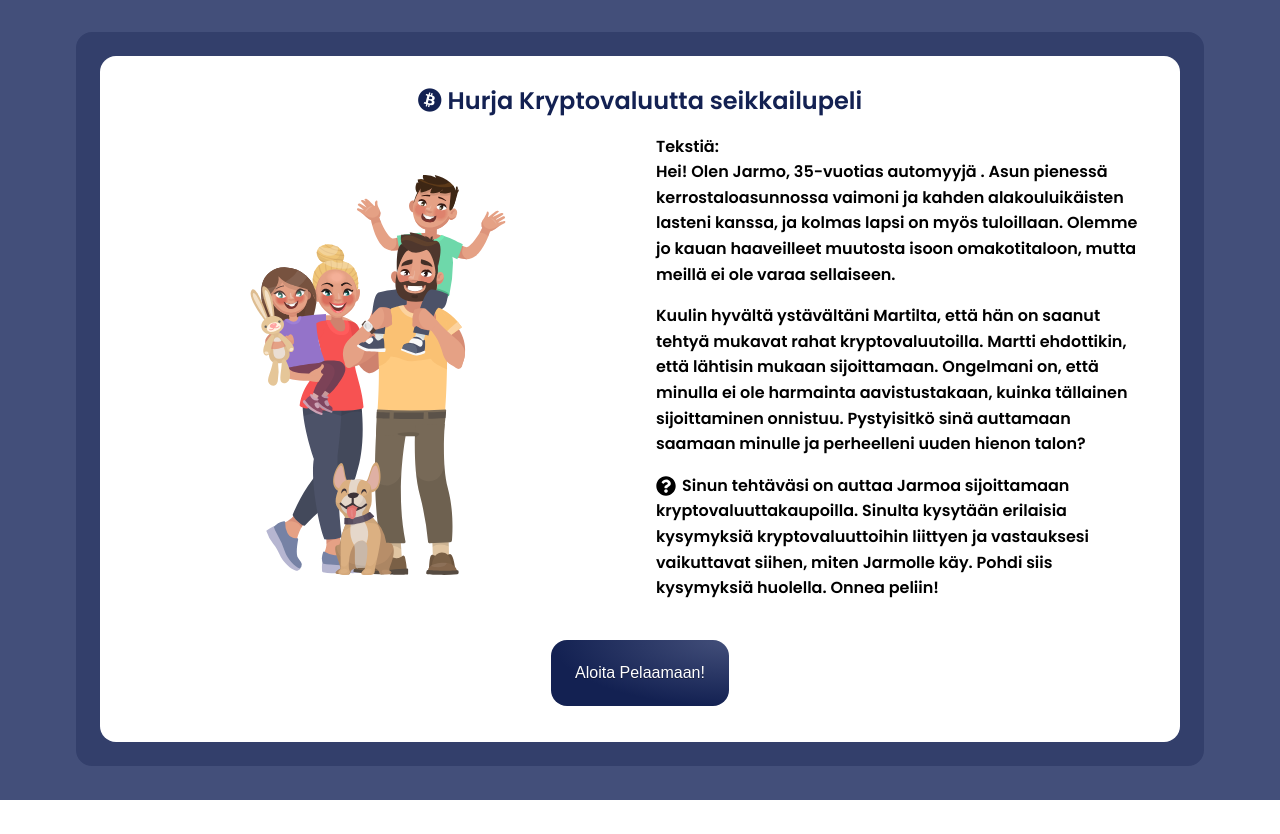
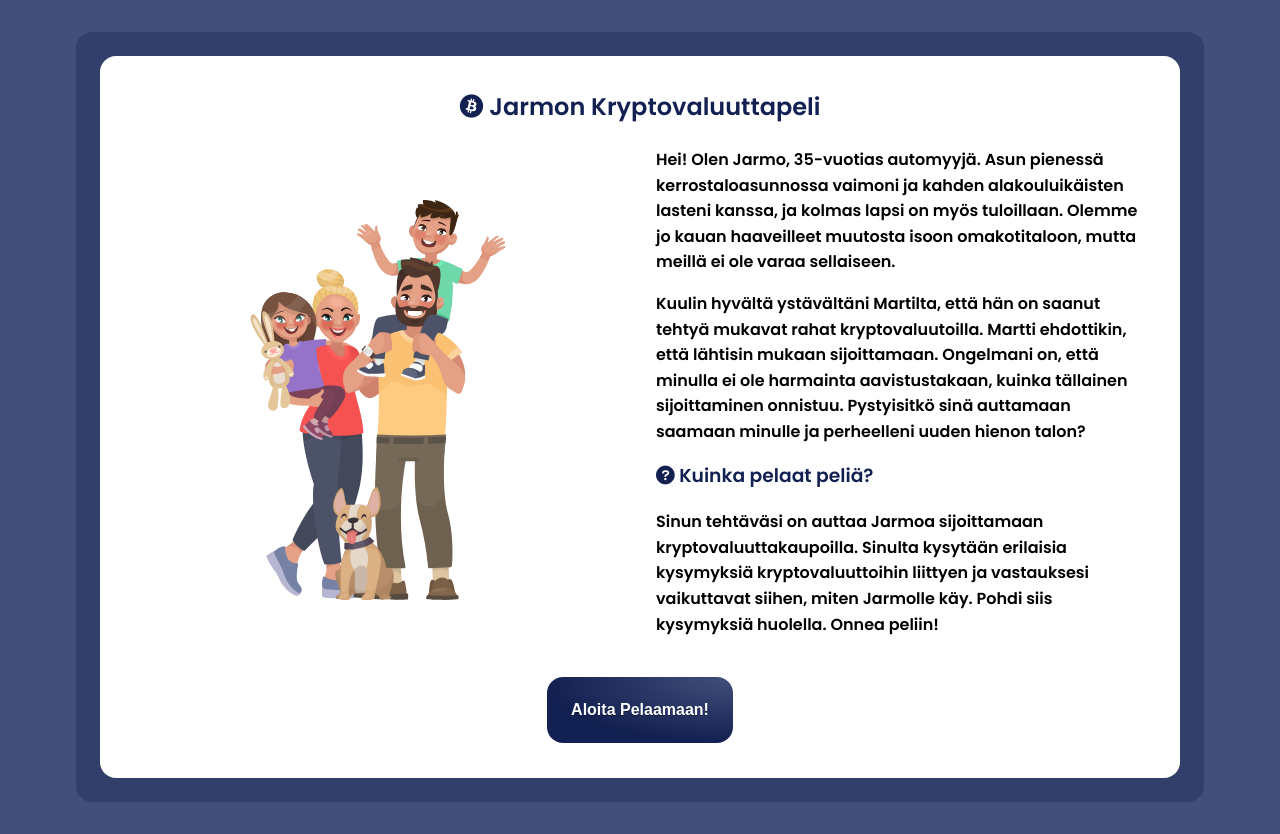
Before and after one commit to Crypto-quiz/Krypto-peli, a PHP site: page / in a window 1280 px wide. Before the commit the page ends 800 px from the top, so only its background shows below. Run offline with PHP 8.4, Linux system fonts and the light colour scheme.

Commit message:
Muutoksia cs jne.

```diff
--- a/css/styles.css
+++ b/css/styles.css
@@ -13,13 +13,10 @@
 *::after {
   box-sizing: border-box;
 }
-html {
-  font-size: min(max(1rem, 4vw), 16px);
-}
+
 
 body {
   font-family: var(--ff-primary);
-  font-weight: 400;
   font-size: 1rem;
   line-height: 1.6;
   background-color: var(--clr-bg);
@@ -39,8 +36,6 @@
 h3 {
   color: var(--clr-primary);
   font-family: var(--ff-primary);
-  font-weight: 900;
-  line-height: 1;
 }
 
 h2,
@@ -52,10 +47,6 @@
 img {
   display: block;
   max-width: 100%;
-}
-
-.text-center {
-  text-align: center;
 }
 
 header,
@@ -107,6 +98,7 @@
   border-radius: 1em;
   color: #fff;
   font-size: 1em;
+  font-weight: bold;
   margin: 0.2em;
   padding: 1.5em;
 
@@ -162,18 +154,25 @@
   text-align: center;
 }
 
-p.kysymys{
-
-}
 p.palaute::before{
-  content: "Tekstiä:";
+  content: "Palaute";
   display: block;
+  color: red;
+  font-weight: bold;
 }
 p.tarina::before{
-  content: "Tekstiä:";
+  content: "Tarina";
   display: block;
+  color: red;
+  font-weight: bold;
 }
-p.kysymys::before {
+p.kysymys::before{
+  content: "Kysymys";
+  display: block;
+  color: red;
+  font-weight: bold;
+}
+/* p.kysymys::before {
   content: "";
   display: block;
   background: url("../icons/question.svg") no-repeat;
@@ -181,4 +180,4 @@
   height: 20px;
   float: left;
   margin: 3px 6px 0 0;
-}
+} */
--- a/index.html
+++ b/index.html
@@ -33,14 +33,14 @@
             <div class="wrap">
                 <h2 class="otsikko">
                     <i class="fab fa-bitcoin"></i>
-                    Hurja Kryptovaluutta  seikkailupeli
+                    Jarmon Kryptovaluuttapeli
                 </h2>
                 <div class="split" >
                     <div class="kuvaikkuna" >
                         <img id="kuva" class="kuva" src="images/eka.svg" alt="svg image">
                     </div>
                     <div id="tekstit">
-                        <p id="palaute" class="palaute">Hei! Olen Jarmo, 35-vuotias automyyjä . Asun pienessä kerrostaloasunnossa
+                        <p id="palaute">Hei! Olen Jarmo, 35-vuotias automyyjä. Asun pienessä kerrostaloasunnossa
                             vaimoni ja kahden alakouluikäisten lasteni kanssa, ja kolmas lapsi on myös tuloillaan.
                             Olemme jo
                             kauan haaveilleet muutosta isoon omakotitaloon, mutta meillä ei ole varaa sellaiseen.
@@ -51,7 +51,10 @@
                             Pystyisitkö
                             sinä auttamaan saamaan minulle ja perheelleni uuden hienon talon?
                         </p>
-                        <p id="kysymys" class="kysymys">
+                        <h3 id="kuinka">
+                            <i class="fas fa-question-circle"></i> Kuinka pelaat peliä?
+                        </h3>
+                        <p id="kysymys">
                                 Sinun tehtäväsi on auttaa Jarmoa sijoittamaan kryptovaluuttakaupoilla.
                                 Sinulta
                                 kysytään erilaisia kysymyksiä kryptovaluuttoihin liittyen ja vastauksesi vaikuttavat siihen,
--- a/scripts/aloitaKysely.js
+++ b/scripts/aloitaKysely.js
@@ -14,6 +14,7 @@
     poistaElementti("palaute");
     poistaElementti("tarina");
     poistaElementti("kysymys");
+    poistaElementti("kuinka");
 
     // Anna ID:t tekstikent�lle ja otsikolle piilotusta varten.
     //piilotaElementti("tekstikentta");
```
Also changed, not shown: images/4.svg.
